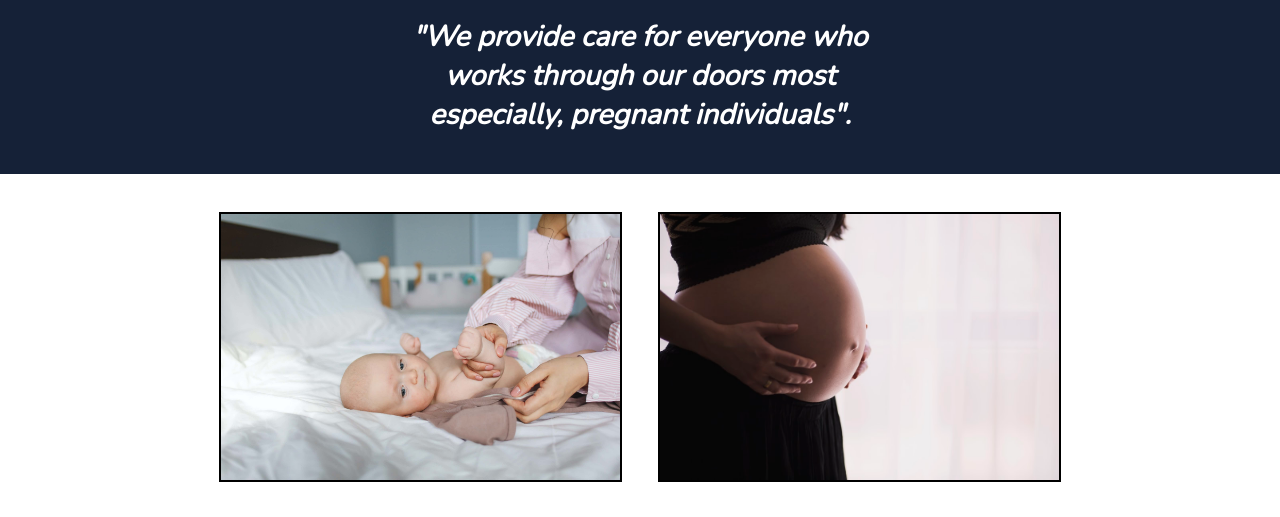
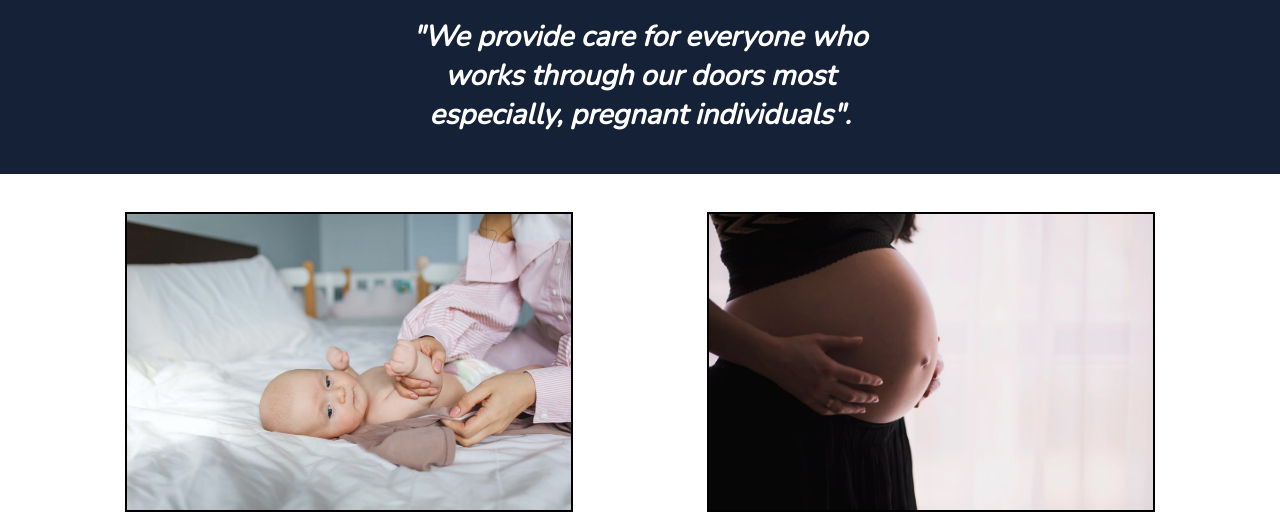
Before and after one commit to ehvy-jd/saint-jude-nursing-and-maternity-home, a plain HTML site: page index.html in a window 1280 px wide. Shown: the part 221-738 px from the top of the page. Drawn offline with Linux system fonts and the light colour scheme.

Commit message:
Update welcome.css

```diff
--- a/welcome.css
+++ b/welcome.css
@@ -124,7 +124,7 @@ nav {
   flex-wrap: wrap;
   align-items: center;
   justify-content: space-evenly;
-  width: 70%;
+  width: 100%;
   height: auto;
   margin: 1.75rem auto;
 }
@@ -135,7 +135,7 @@ nav {
 
 .img-preg {
   height: auto;
-  width: 45%;
+  width: 35%;
   margin: 0.625rem;
   display: block;
   border: 0.125rem solid hsl(0, 0%, 0%);
```
